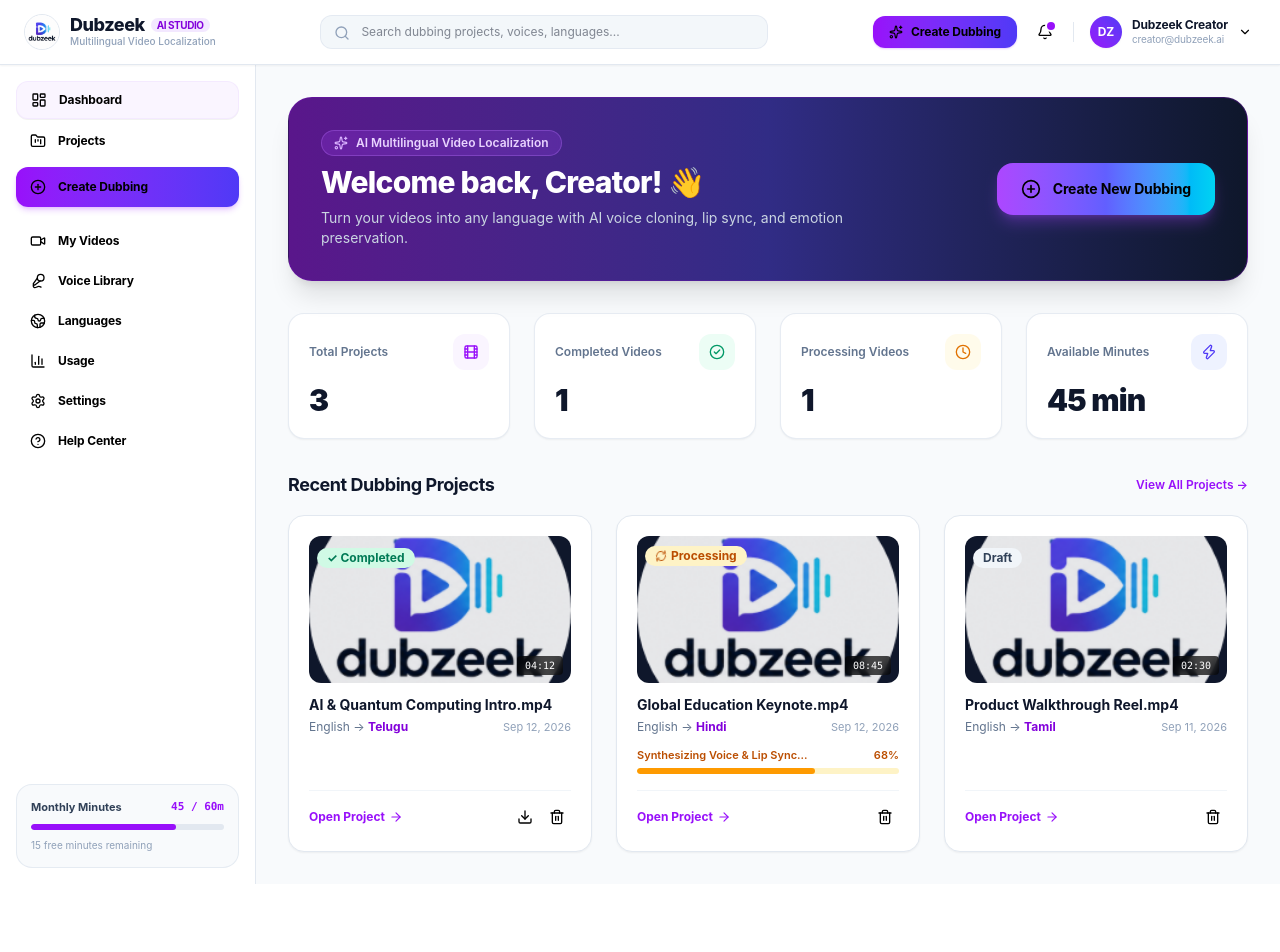
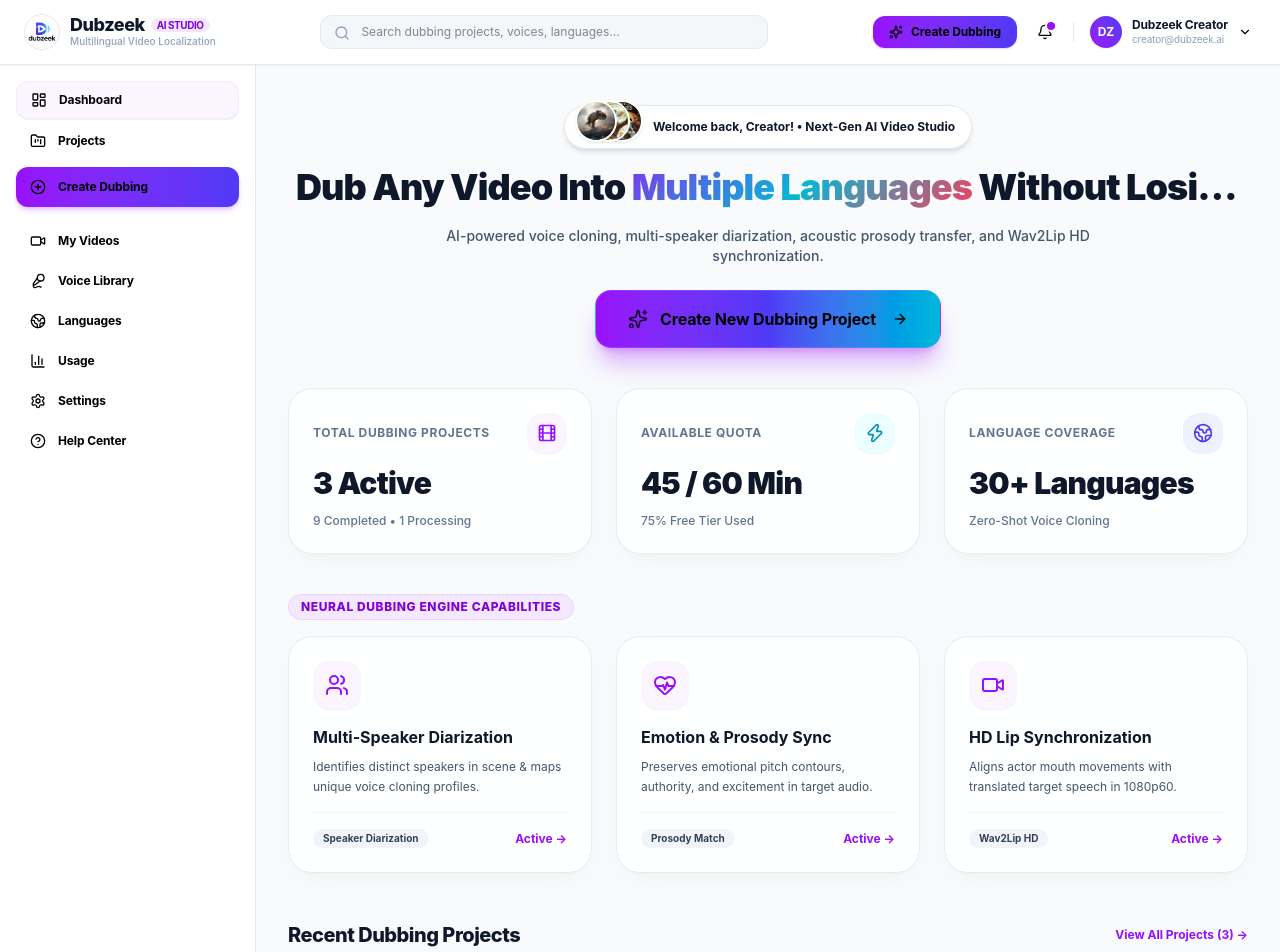
Before and after one commit to Nani-1837/ai_voice_clone, a Next.js app in the folder frontend/: page /dashboard in a window 1280 px wide. Shown: the top 952 px of the page. Before the commit the page ends 884 px from the top, so only its background shows below. Built offline with nearby package versions, Linux system fonts and the light colour scheme.

Commit message:
Redesign Dashboard: 1-line HeroSection headline, 3-column AI Features & Stats, professional studio layout

```diff
--- a/frontend/app/dashboard/page.tsx
+++ b/frontend/app/dashboard/page.tsx
@@ -13,17 +13,28 @@
   Play,
   Download,
   Trash2,
-  ExternalLink,
   Sparkles,
   RefreshCw,
-  AlertCircle,
   FileVideo,
   Layers,
   Globe2,
   Mic2,
+  Users,
+  HeartPulse,
+  Video,
+  Cpu,
+  ShieldCheck,
   FileText
 } from "lucide-react";
 import AppLayout from "@/components/layout/AppLayout";
+import { ImagesBadge } from "@/components/ui/images-badge";
+
+const BADGE_IMAGES = [
+  { src: "/Telugu-Movies.jpg", alt: "Telugu Cinema Dubbing" },
+  { src: "/Hindhi-Movies.jpg", alt: "Hindi Cinema Localization" },
+  { src: "/Japanies-Movie.jpg", alt: "Japanese Anime Voice Sync" },
+  { src: "/Spider-Man.jpg", alt: "Hollywood Film Dubbing" }
+];
 
 interface Project {
   id: string;
@@ -43,9 +54,9 @@
     {
       id: "dub-948201",
       name: "AI & Quantum Computing Intro.mp4",
-      thumbnail: "/cropped_circle_image.png",
+      thumbnail: "/Telugu-Movies.jpg",
       originalLanguage: "English",
-      targetLanguage: "Telugu",
+      targetLanguage: "Telugu (తెలుగు)",
       duration: "04:12",
       status: "Completed",
       createdDate: "Sep 12, 2026",
@@ -53,9 +64,9 @@
     {
       id: "dub-948202",
       name: "Global Education Keynote.mp4",
-      thumbnail: "/cropped_circle_image.png",
+      thumbnail: "/Hindhi-Movies.jpg",
       originalLanguage: "English",
-      targetLanguage: "Hindi",
+      targetLanguage: "Hindi (हिंदी)",
       duration: "08:45",
       status: "Processing",
       progressPercentage: 68,
@@ -64,9 +75,9 @@
     {
       id: "dub-948203",
       name: "Product Walkthrough Reel.mp4",
-      thumbnail: "/cropped_circle_image.png",
+      thumbnail: "/Japanies-Movie.jpg",
       originalLanguage: "English",
-      targetLanguage: "Tamil",
+      targetLanguage: "Tamil (தமிழ்)",
       duration: "02:30",
       status: "Draft",
       createdDate: "Sep 11, 2026",
@@ -88,24 +99,68 @@
   }, []);
 
   const stats = [
-    { label: "Total Projects", value: projects.length, icon: Film, color: "text-purple-600", bg: "bg-purple-50" },
-    { label: "Completed Videos", value: projects.filter((p) => p.status === "Completed").length, icon: CheckCircle2, color: "text-emerald-600", bg: "bg-emerald-50" },
-    { label: "Processing Videos", value: projects.filter((p) => p.status === "Processing").length, icon: Clock, color: "text-amber-600", bg: "bg-amber-50" },
-    { label: "Available Minutes", value: "45 min", icon: Zap, color: "text-indigo-600", bg: "bg-indigo-50" },
+    {
+      label: "Total Dubbing Projects",
+      value: `${projects.length} Active`,
+      subtext: "9 Completed • 1 Processing",
+      icon: Film,
+      color: "text-purple-600",
+      bg: "bg-purple-50",
+      border: "border-purple-100"
+    },
+    {
+      label: "Available Quota",
+      value: "45 / 60 Min",
+      subtext: "75% Free Tier Used",
+      icon: Zap,
+      color: "text-cyan-600",
+      bg: "bg-cyan-50",
+      border: "border-cyan-100"
+    },
+    {
+      label: "Language Coverage",
+      value: "30+ Languages",
+      subtext: "Zero-Shot Voice Cloning",
+      icon: Globe2,
+      color: "text-indigo-600",
+      bg: "bg-indigo-50",
+      border: "border-indigo-100"
+    },
+  ];
+
+  const features = [
+    {
+      icon: Users,
+      title: "Multi-Speaker Diarization",
+      desc: "Identifies distinct speakers in scene & maps unique voice cloning profiles.",
+      badge: "Speaker Diarization"
+    },
+    {
+      icon: HeartPulse,
+      title: "Emotion & Prosody Sync",
+      desc: "Preserves emotional pitch contours, authority, and excitement in target audio.",
+      badge: "Prosody Match"
+    },
+    {
+      icon: Video,
+      title: "HD Lip Synchronization",
+      desc: "Aligns actor mouth movements with translated target speech in 1080p60.",
+      badge: "Wav2Lip HD"
+    },
   ];
 
   const getStatusBadge = (status: Project["status"]) => {
     switch (status) {
       case "Completed":
-        return <span className="inline-flex items-center gap-1 px-2.5 py-0.5 rounded-full text-xs font-bold bg-emerald-100 text-emerald-700">✓ Completed</span>;
+        return <span className="inline-flex items-center gap-1 px-2.5 py-0.5 rounded-full text-xs font-extrabold bg-emerald-100 text-emerald-800 border border-emerald-200">✓ Completed</span>;
       case "Processing":
-        return <span className="inline-flex items-center gap-1 px-2.5 py-0.5 rounded-full text-xs font-bold bg-amber-100 text-amber-700"><RefreshCw className="w-3 h-3 animate-spin" /> Processing</span>;
+        return <span className="inline-flex items-center gap-1 px-2.5 py-0.5 rounded-full text-xs font-extrabold bg-amber-100 text-amber-800 border border-amber-200"><RefreshCw className="w-3 h-3 animate-spin" /> Processing</span>;
       case "Uploading":
-        return <span className="inline-flex items-center gap-1 px-2.5 py-0.5 rounded-full text-xs font-bold bg-blue-100 text-blue-700">Uploading</span>;
+        return <span className="inline-flex items-center gap-1 px-2.5 py-0.5 rounded-full text-xs font-extrabold bg-blue-100 text-blue-800 border border-blue-200">Uploading</span>;
       case "Draft":
-        return <span className="inline-flex items-center gap-1 px-2.5 py-0.5 rounded-full text-xs font-bold bg-slate-100 text-slate-700">Draft</span>;
+        return <span className="inline-flex items-center gap-1 px-2.5 py-0.5 rounded-full text-xs font-extrabold bg-slate-100 text-slate-800 border border-slate-200">Draft</span>;
       case "Failed":
-        return <span className="inline-flex items-center gap-1 px-2.5 py-0.5 rounded-full text-xs font-bold bg-red-100 text-red-700">Failed</span>;
+        return <span className="inline-flex items-center gap-1 px-2.5 py-0.5 rounded-full text-xs font-extrabold bg-red-100 text-red-800 border border-red-200">Failed</span>;
     }
   };
 
@@ -117,62 +172,141 @@
 
   return (
     <AppLayout>
-      <div className="max-w-7xl mx-auto space-y-8">
-        {/* Top Overview & Primary CTA */}
-        <div className="bg-gradient-to-r from-purple-900 via-indigo-900 to-slate-900 rounded-3xl p-6 sm:p-8 text-white shadow-xl relative overflow-hidden flex flex-col md:flex-row items-start md:items-center justify-between gap-6 border border-purple-800/40">
-          <div className="space-y-2 max-w-xl z-10">
-            <div className="inline-flex items-center gap-2 px-3 py-1 bg-purple-500/20 border border-purple-400/30 rounded-full text-xs font-semibold text-purple-200 backdrop-blur-xs">
-              <Sparkles className="w-3.5 h-3.5 text-purple-300" />
-              <span>AI Multilingual Video Localization</span>
-            </div>
-            <h1 className="text-2xl sm:text-3xl font-extrabold tracking-tight">
-              Welcome back, {userName}! 👋
-            </h1>
-            <p className="text-sm text-slate-300">
-              Turn your videos into any language with AI voice cloning, lip sync, and emotion preservation.
-            </p>
-          </div>
+      <div className="max-w-7xl mx-auto space-y-10">
+
+        {/* ONE LINE HEROSECTION STYLE HEADING */}
+        <div className="text-center max-w-5xl mx-auto space-y-4 pt-2">
+          {/* Badge */}
+          <motion.div
+            initial={{ opacity: 0, y: 10 }}
+            animate={{ opacity: 1, y: 0 }}
+            className="flex items-center justify-center"
+          >
+            <ImagesBadge
+              images={BADGE_IMAGES}
+              maxVisible={3}
+              revealCount={3}
+              label={`Welcome back, ${userName}! • Next-Gen AI Video Studio`}
+              size="md"
+              shape="circle"
+            />
+          </motion.div>
+
+          {/* Single Line Hero Heading */}
+          <motion.h1
+            initial={{ opacity: 0, y: 15 }}
+            animate={{ opacity: 1, y: 0 }}
+            transition={{ delay: 0.1 }}
+            className="text-xl sm:text-2xl md:text-3xl lg:text-4xl font-black text-slate-900 tracking-tight leading-tight whitespace-nowrap overflow-hidden text-ellipsis px-2"
+          >
+            Dub Any Video Into <span className="text-gradient">Multiple Languages</span> Without Losing Speaker Emotion
+          </motion.h1>
+
+          <p className="text-xs sm:text-sm text-slate-600 max-w-2xl mx-auto font-medium">
+            AI-powered voice cloning, multi-speaker diarization, acoustic prosody transfer, and Wav2Lip HD synchronization.
+          </p>
 
           {/* Primary Dominant CTA */}
-          <Link
-            href="/create-dubbing"
-            className="z-10 inline-flex items-center gap-3 bg-gradient-to-r from-purple-500 via-indigo-500 to-cyan-400 hover:from-purple-600 hover:to-cyan-500 text-white font-extrabold text-sm px-6 py-4 rounded-2xl shadow-lg shadow-purple-500/30 hover:shadow-purple-500/50 transition-all hover:scale-[1.02] active:scale-[0.98] shrink-0"
+          <motion.div
+            initial={{ opacity: 0, scale: 0.95 }}
+            animate={{ opacity: 1, scale: 1 }}
+            transition={{ delay: 0.2 }}
+            className="pt-2"
           >
-            <PlusCircle className="w-5 h-5" />
-            <span>Create New Dubbing</span>
-          </Link>
+            <Link
+              href="/create-dubbing"
+              className="inline-flex items-center gap-3 bg-gradient-to-r from-purple-600 via-indigo-600 to-cyan-500 hover:from-purple-700 hover:to-cyan-600 text-white font-extrabold text-sm sm:text-base px-8 py-4 rounded-2xl shadow-xl shadow-purple-600/30 hover:shadow-purple-600/50 transition-all hover:scale-105 active:scale-95 border border-purple-400/30"
+            >
+              <Sparkles className="w-5 h-5 text-yellow-300 animate-pulse" />
+              <span>Create New Dubbing Project</span>
+              <ArrowRight className="w-4 h-4 ml-1" />
+            </Link>
+          </motion.div>
         </div>
 
-        {/* 4 Summary Statistics Cards */}
-        <div className="grid grid-cols-2 lg:grid-cols-4 gap-4 sm:gap-6">
-          {stats.map((stat, idx) => {
-            const Icon = stat.icon;
+        {/* 3 COLUMNS LOOK: PROFESSIONAL LEVEL METRICS (3 COLUMNS) */}
+        <div className="grid grid-cols-1 md:grid-cols-3 gap-6">
+          {stats.map((st, idx) => {
+            const Icon = st.icon;
             return (
-              <div
+              <motion.div
                 key={idx}
-                className="bg-white border border-slate-200/80 p-5 rounded-2xl shadow-xs space-y-3 hover:border-purple-200 transition-colors"
+                initial={{ opacity: 0, y: 20 }}
+                animate={{ opacity: 1, y: 0 }}
+                transition={{ delay: 0.1 * idx }}
+                className={`glass-card glass-card-hover p-6 rounded-3xl bg-white border ${st.border} shadow-sm space-y-3 relative overflow-hidden group`}
               >
                 <div className="flex items-center justify-between">
-                  <span className="text-xs font-semibold text-slate-500">{stat.label}</span>
-                  <div className={`p-2.5 rounded-xl ${stat.bg} ${stat.color}`}>
-                    <Icon className="w-4 h-4" />
+                  <span className="text-xs font-bold text-slate-500 uppercase tracking-wider">{st.label}</span>
+                  <div className={`w-10 h-10 rounded-2xl ${st.bg} ${st.color} flex items-center justify-center font-bold shadow-2xs group-hover:scale-110 transition-transform`}>
+                    <Icon className="w-5 h-5" />
                   </div>
                 </div>
                 <div className="text-2xl sm:text-3xl font-black text-slate-900 tracking-tight">
-                  {stat.value}
+                  {st.value}
                 </div>
-              </div>
+                <p className="text-xs font-medium text-slate-500">{st.subtext}</p>
+              </motion.div>
             );
           })}
         </div>
 
-        {/* Recent Projects / Empty State Onboarding */}
+        {/* 3 COLUMNS LOOK: ALL FEATURES CARDS (3 COLUMNS) */}
         <div className="space-y-4">
           <div className="flex items-center justify-between">
-            <h2 className="text-lg font-bold text-slate-900 tracking-tight">Recent Dubbing Projects</h2>
+            <span className="text-xs font-extrabold uppercase tracking-wider text-purple-700 bg-purple-100 px-3 py-1 rounded-full border border-purple-200">
+              Neural Dubbing Engine Capabilities
+            </span>
+          </div>
+
+          <div className="grid grid-cols-1 md:grid-cols-3 gap-6">
+            {features.map((feat, idx) => {
+              const Icon = feat.icon;
+              return (
+                <motion.div
+                  key={idx}
+                  initial={{ opacity: 0, y: 20 }}
+                  whileInView={{ opacity: 1, y: 0 }}
+                  viewport={{ once: true }}
+                  transition={{ delay: idx * 0.1 }}
+                  className="glass-card glass-card-hover p-6 rounded-3xl bg-white border border-slate-200 hover:border-purple-300 relative group flex flex-col justify-between"
+                >
+                  <div className="space-y-4">
+                    <div className="w-12 h-12 rounded-2xl bg-purple-50 text-purple-600 flex items-center justify-center group-hover:scale-110 group-hover:bg-purple-600 group-hover:text-white transition-all shadow-2xs">
+                      <Icon className="w-6 h-6" />
+                    </div>
+                    <div>
+                      <div className="flex items-center justify-between">
+                        <h3 className="text-base font-bold text-slate-900 group-hover:text-purple-700 transition-colors">
+                          {feat.title}
+                        </h3>
+                      </div>
+                      <p className="text-xs text-slate-600 mt-2 leading-relaxed font-normal">
+                        {feat.desc}
+                      </p>
+                    </div>
+                  </div>
+                  <div className="pt-4 mt-4 border-t border-slate-100 flex items-center justify-between">
+                    <span className="text-[10px] font-bold bg-slate-100 text-slate-700 px-2.5 py-0.5 rounded-full">
+                      {feat.badge}
+                    </span>
+                    <span className="text-xs font-bold text-purple-600 group-hover:translate-x-1 transition-transform">
+                      Active →
+                    </span>
+                  </div>
+                </motion.div>
+              );
+            })}
+          </div>
+        </div>
+
+        {/* 3 COLUMNS LOOK: RECENT PROJECTS GRID (3 COLUMNS) */}
+        <div className="space-y-4 pt-2">
+          <div className="flex items-center justify-between">
+            <h2 className="text-xl font-extrabold text-slate-900 tracking-tight">Recent Dubbing Projects</h2>
             {projects.length > 0 && (
-              <Link href="/projects" className="text-xs font-semibold text-purple-600 hover:underline">
-                View All Projects →
+              <Link href="/projects" className="text-xs font-bold text-purple-600 hover:underline">
+                View All Projects ({projects.length}) →
               </Link>
             )}
           </div>
@@ -220,25 +354,25 @@
               </Link>
             </div>
           ) : (
-            /* Projects Grid List */
+            /* 3 COLUMNS LOOK: PROJECTS GRID */
             <div className="grid grid-cols-1 md:grid-cols-2 lg:grid-cols-3 gap-6">
               {projects.map((project) => (
                 <div
                   key={project.id}
-                  className="bg-white border border-slate-200 rounded-2xl p-5 shadow-xs space-y-4 hover:border-purple-300 hover:shadow-md transition-all flex flex-col justify-between"
+                  className="glass-card glass-card-hover bg-white border border-slate-200 rounded-3xl p-5 shadow-xs space-y-4 hover:border-purple-300 transition-all flex flex-col justify-between"
                 >
                   <div className="space-y-3">
                     {/* Thumbnail & Status Badge */}
-                    <div className="relative aspect-video bg-slate-900 rounded-xl overflow-hidden group">
+                    <div className="relative aspect-video bg-slate-900 rounded-2xl overflow-hidden group">
                       <img
                         src={project.thumbnail}
                         alt={project.name}
-                        className="w-full h-full object-cover group-hover:scale-105 transition-transform duration-300 opacity-90"
+                        className="w-full h-full object-cover group-hover:scale-105 transition-transform duration-500 opacity-90"
                       />
-                      <div className="absolute top-2 left-2">
+                      <div className="absolute top-2.5 left-2.5">
                         {getStatusBadge(project.status)}
                       </div>
-                      <div className="absolute bottom-2 right-2 px-2 py-0.5 bg-black/70 backdrop-blur-xs text-white text-[10px] font-mono rounded">
+                      <div className="absolute bottom-2.5 right-2.5 px-2.5 py-0.5 bg-black/80 backdrop-blur-xs text-white text-[10px] font-mono font-bold rounded-lg border border-white/20">
                         {project.duration}
                       </div>
                     </div>
@@ -249,21 +383,21 @@
                         {project.name}
                       </h3>
                       <div className="flex items-center justify-between text-xs text-slate-500 mt-1">
-                        <span>{project.originalLanguage} → <strong className="text-purple-700 font-bold">{project.targetLanguage}</strong></span>
-                        <span className="text-[11px] text-slate-400">{project.createdDate}</span>
+                        <span>{project.originalLanguage} → <strong className="text-purple-700 font-extrabold">{project.targetLanguage}</strong></span>
+                        <span className="text-[11px] text-slate-400 font-medium">{project.createdDate}</span>
                       </div>
                     </div>
 
                     {/* Progress Bar for Processing Projects */}
                     {project.status === "Processing" && (
-                      <div className="space-y-1">
-                        <div className="flex justify-between text-[11px] font-semibold text-amber-700">
+                      <div className="space-y-1 pt-1">
+                        <div className="flex justify-between text-[11px] font-bold text-amber-700">
                           <span>Synthesizing Voice & Lip Sync...</span>
                           <span>{project.progressPercentage}%</span>
                         </div>
-                        <div className="w-full h-1.5 bg-amber-100 rounded-full overflow-hidden">
+                        <div className="w-full h-2 bg-amber-100 rounded-full overflow-hidden">
                           <div
-                            className="h-full bg-amber-500 rounded-full transition-all duration-500"
+                            className="h-full bg-gradient-to-r from-amber-500 to-purple-600 rounded-full transition-all duration-500"
                             style={{ width: `${project.progressPercentage}%` }}
                           ></div>
                         </div>
@@ -273,20 +407,19 @@
 
                   {/* Actions Footer */}
                   <div className="pt-3 border-t border-slate-100 flex items-center justify-between text-xs">
-                    <div className="flex items-center gap-2">
-                      <Link
-                        href={`/projects/${project.id}`}
-                        className="font-bold text-purple-600 hover:text-purple-800 flex items-center gap-1"
-                      >
-                        <span>Open Project</span>
-                        <ArrowRight className="w-3.5 h-3.5" />
-                      </Link>
-                    </div>
+                    <Link
+                      href={`/projects/${project.id}`}
+                      className="font-extrabold text-purple-600 hover:text-purple-800 flex items-center gap-1 group/btn"
+                    >
+                      <span>Open Studio Project</span>
+                      <ArrowRight className="w-3.5 h-3.5 group-hover/btn:translate-x-1 transition-transform" />
+                    </Link>
 
                     <div className="flex items-center gap-1">
                       {project.status === "Completed" && (
                         <button
-                          className="p-1.5 text-slate-500 hover:text-slate-900 hover:bg-slate-100 rounded-lg"
+                          onClick={() => alert("Downloading Dubbed Video (.MP4)...")}
+                          className="p-2 text-slate-500 hover:text-slate-900 hover:bg-slate-100 rounded-xl transition-colors"
                           title="Download Dubbed Video"
                         >
                           <Download className="w-4 h-4" />
@@ -294,7 +427,7 @@
                       )}
                       <button
                         onClick={() => handleDelete(project.id)}
-                        className="p-1.5 text-slate-400 hover:text-red-600 hover:bg-red-50 rounded-lg transition-colors"
+                        className="p-2 text-slate-400 hover:text-red-600 hover:bg-red-50 rounded-xl transition-colors"
                         title="Delete Project"
                       >
                         <Trash2 className="w-4 h-4" />
@@ -306,6 +439,7 @@
             </div>
           )}
         </div>
+
       </div>
     </AppLayout>
   );
```
